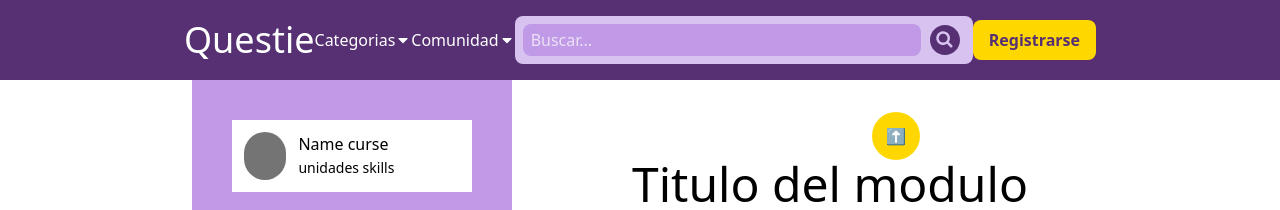
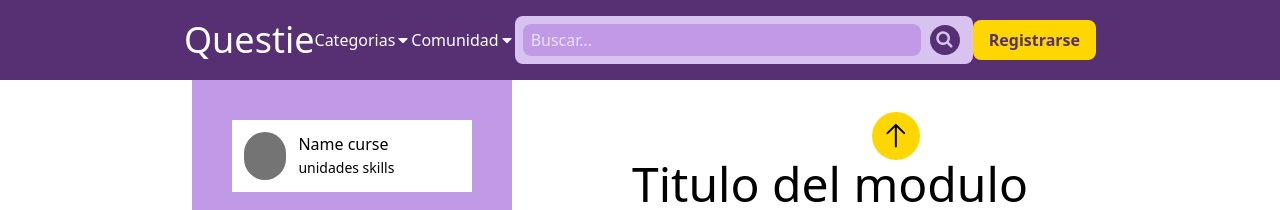
Before and after one commit to IScetta/Questie-Front, a Next.js app: page /module in a window 1280 px wide. Shown: the top 210 px of the page. Built offline with nearby package versions, Linux system fonts and the light colour scheme.

Commit message:
agrege el boton que me faltaba

```diff
--- a/src/app/module/page.tsx
+++ b/src/app/module/page.tsx
@@ -1,4 +1,6 @@
+import { FaArrowCircleUp } from "react-icons/fa";
 import ColumnCurso from "../components/columnCurso";
+import { GoArrowUp } from "react-icons/go";
 
 function Module() {
   return (
@@ -7,9 +9,9 @@ function Module() {
         <ColumnCurso></ColumnCurso>
       </div>
 
-      <div className="ml-10">
-        <button className="bg-yellowMain rounded-full w-12 h-12 ml-60 mt-8 hover:w-18 h-18">
-        ⬆
+      <div className="ml-10 ">
+        <button className="bg-yellowMain   rounded-full w-12 h-12 ml-60 mt-8 hover:w-18 h-18 flex justify-center items-center sticky top-6">
+        <GoArrowUp className="w-8 h-8" />
         </button>
         <h1 className="text-5xl mt-18 mr-10 ">Titulo del modulo</h1>
         <div className=" text-sm max-w-prose mt-9"> <p className="">Lorem ipsum, dolor sit amet consectetur adipisicing elit. Asperiores, nesciunt fuga inventore deleniti nulla, amet distinctio, saepe quisquam quod voluptate nemo. Modi voluptates unde, delectus excepturi corporis soluta voluptatem dignissimos. Lorem, ipsum dolor sit amet consectetur adipisicing elit. Minus sunt inventore autem aut porro in harum corporis asperiores eaque fuga qui doloremque cum sed, ab alias facere officiis quibusdam corrupti?</p></div>
```
